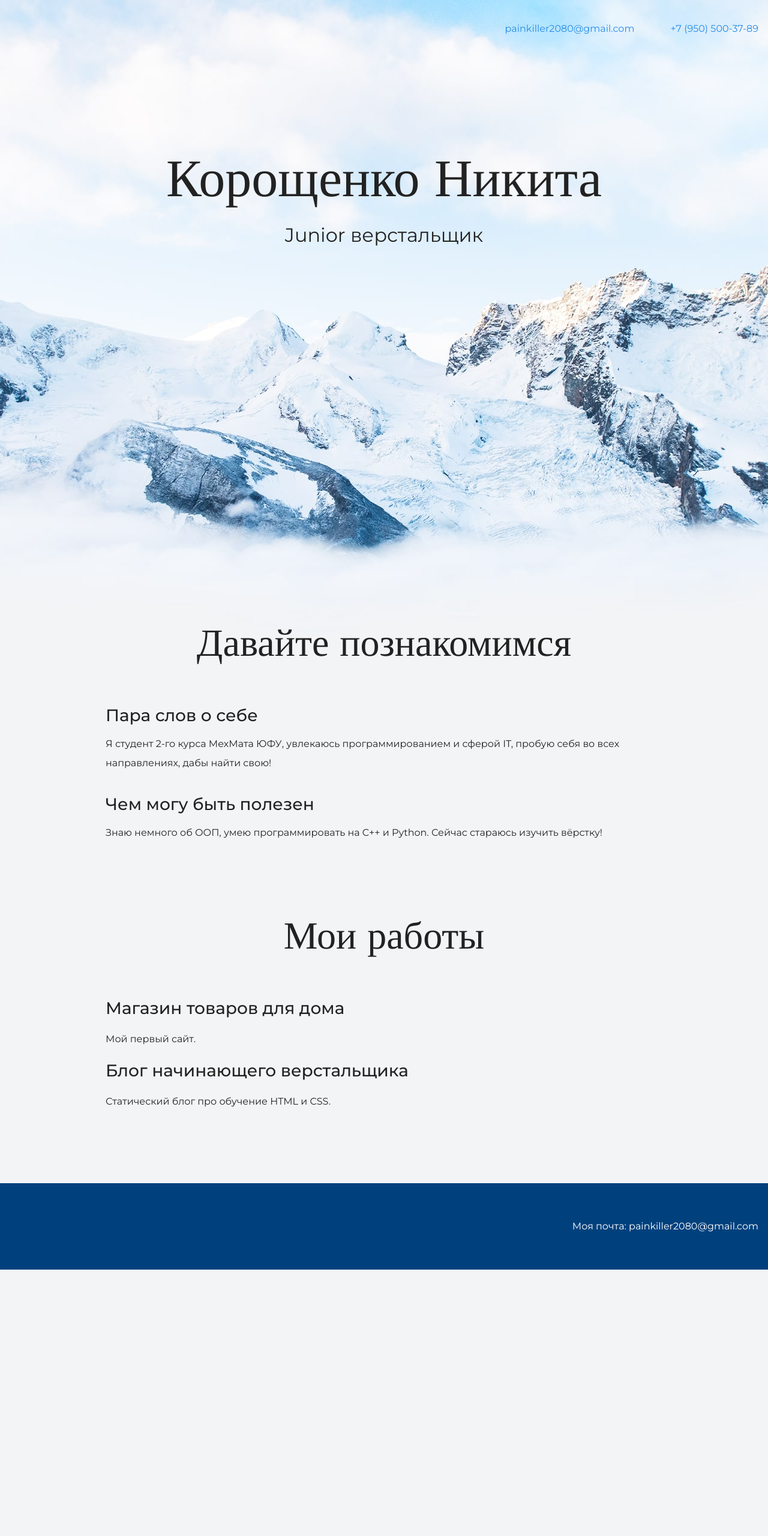
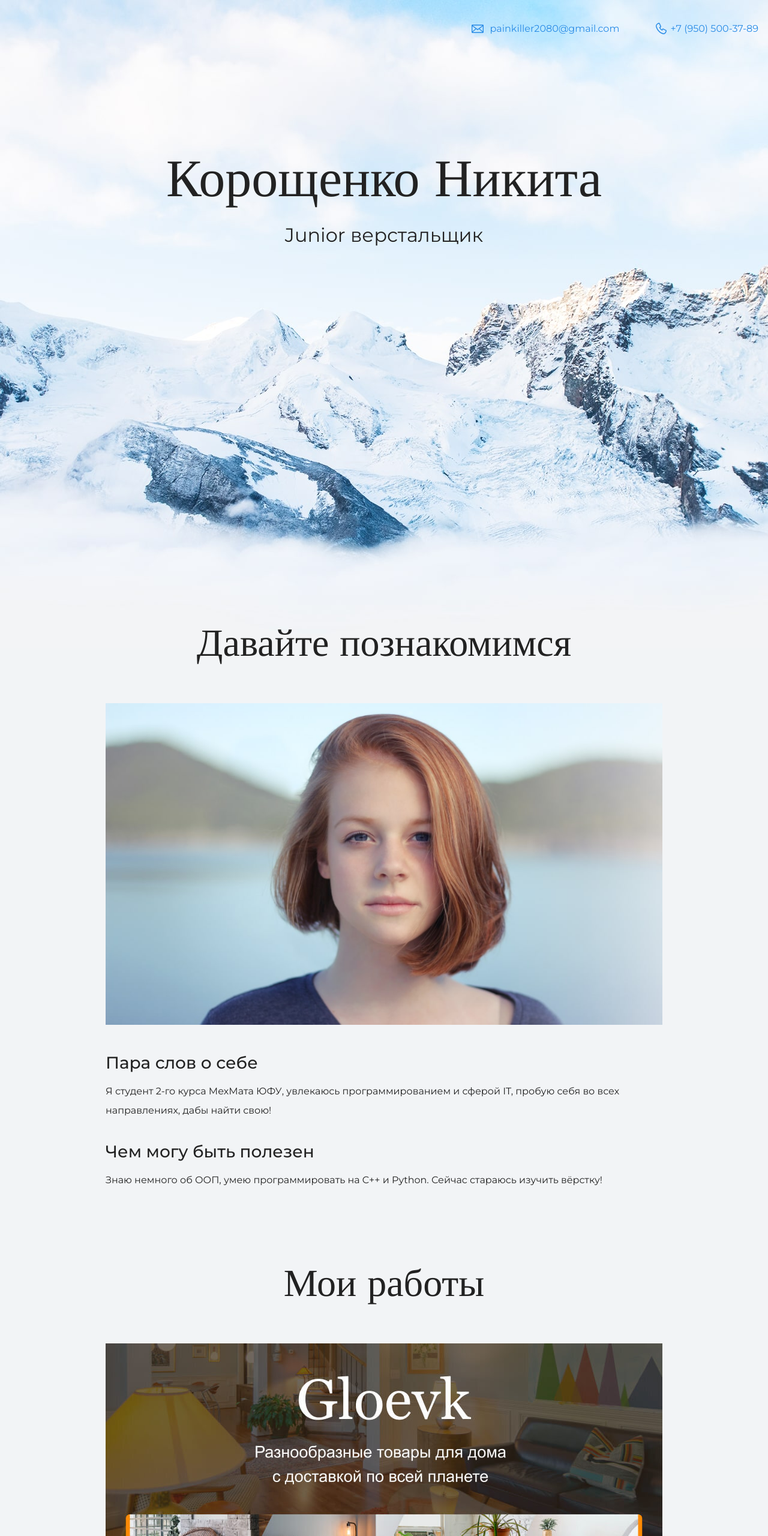
Before and after one commit to bodyguard124/my-site, a plain HTML site: page index.html in a window 1280 px wide. Shown: the top 2560 px of the page at 60% size. Before the commit the page ends 2116 px from the top, so only its background shows below. Drawn offline with nearby package versions, Linux system fonts and the light colour scheme.

Commit message:
Update index.html

```diff
--- a/index.html
+++ b/index.html
@@ -10,8 +10,8 @@
   <body>
     <header class="page-header">
       <div class ="container">
-         <a href="mailto:painkiller2080@gmail.com">painkiller2080@gmail.com</a>
-         <a href="tel:+79515003789">+7 (950) 500-37-89</a>
+         <a class = "header-email" href="mailto:painkiller2080@gmail.com">painkiller2080@gmail.com</a>
+         <a class = "header-phone" href="tel:+79515003789">+7 (950) 500-37-89</a>
       </div>
     </header>
 
@@ -24,6 +24,9 @@
 
     <section class="intro">
       <h2 class="subheading">Давайте познакомимся</h2>
+      <figure class = "user-image">
+        <img src="files/user.jpg" width="928" height="536" alt="Фотография Неопознанного Енота">
+       </figure>
       <div class = "container">
       <h3>Пара слов о себе</h3>
       <p>Я студент 2-го курса МехМата ЮФУ, увлекаюсь программированием и сферой IT, пробую себя во всех направлениях, дабы найти свою!</p>
@@ -36,10 +39,12 @@
       <h2 class="subheading">Мои работы</h2>
 
       <div class = "container">
-
+      <figure class="project-image">
+         <img src="files/project.jpg" width="928" height="536" alt="Cайт магазина товаров для дома">
+      </figure>
       <h3>Магазин товаров для дома</h3>
       <p>Мой первый сайт.</p>
-
+      <a class="button" href="source/project/index.html">Открыть страницу</a>
       <h3>Блог начинающего верстальщика</h3>
       <p>Статический блог про обучение HTML и CSS.</p>
     </div>
@@ -47,7 +52,8 @@
 
     <footer class="page-footer">
       <div class = "container">
-      <p>Моя почта: painkiller2080@gmail.com</p>
+      <a class="footer-email" href="mailto:painkiller2080@gmail.com">painkiller2080@gmail.com</a>
+      <a class="footer-phone" href="tel:+79515003789">+7 (951) 500-37-89</a>
     </div>
     </footer>
   </body>
```
